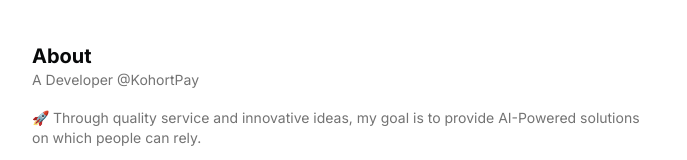
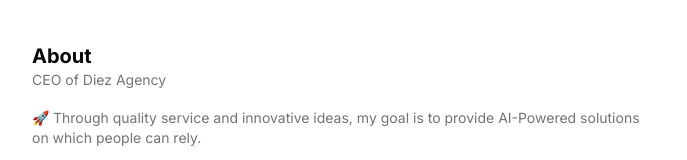
Before and after one commit to walidboulanouar/walid_portfolio, a Next.js app: page / in a window 1280 px wide. Shown: the part 210-370 px from the top of the page, without its empty margins (296-983 px from the left). Built offline with nearby package versions, Linux system fonts and the light colour scheme.

Commit message:
update resume

```diff
--- a/src/data/resume.tsx
+++ b/src/data/resume.tsx
@@ -10,7 +10,7 @@ export const DATA = {
   description:
     `Full Stack & AI/Automation Expert.
     I love converting concept into AI-Powered Solutions`,
-  summary: `A Developer @KohortPay
+  summary: `CEO of Diez Agency
       \n🚀 Through quality service and innovative ideas, my goal is to provide AI-Powered solutions on which people can rely.
 			\n🌐 Developing highly interactive web applications using (NextJS, ReactJS, ExpressJS, NestJS, NodeJS and Python)
 			\n🔄 Implementing effective CI/CD pipelines to ensure smooth deployment and delivery of applications.
```
